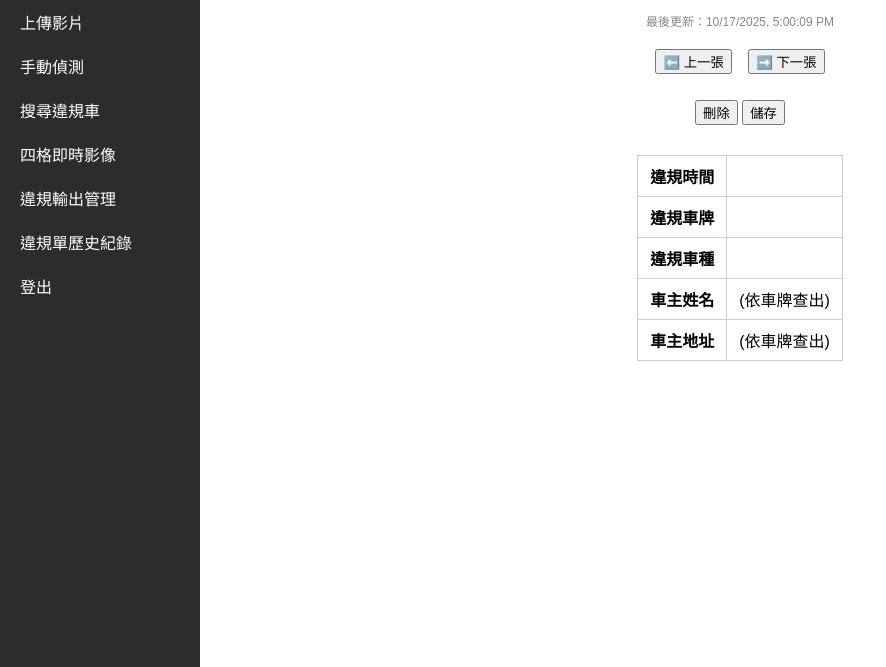
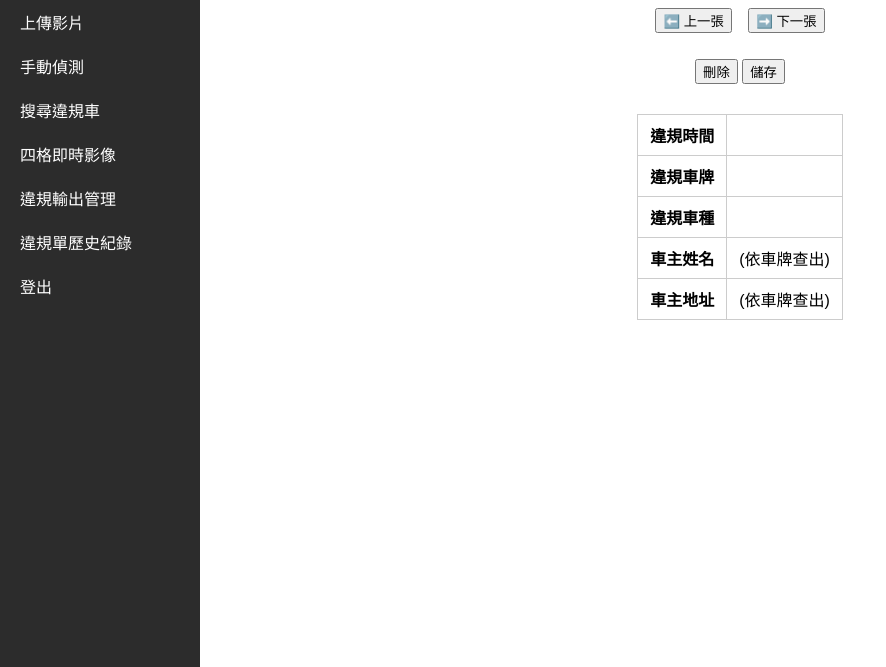
Before and after one commit to Kiki768/Four-frame_real-time_image, a CodeIgniter 4 app: the page made by Real-Time-Detection-of-Traffic-Violation-main/RT_DTV_website/app/Views/violation/index.php in a window 1280 px wide. Shown: the part 133-800 px from the top of the page, without its empty margins (0-886 px from the left). Run offline with PHP 8.4 and a stand-in for CodeIgniter, Linux system fonts and the light colour scheme; the template is opened without the code that fills it: most values are stand-ins (such as "Sample title", 1, 10 or a date in 2020); data that the repository does not hold is empty; some libraries are stand-ins or nearby versions.

Commit message:
違規頁面修改

```diff
--- a/Real-Time-Detection-of-Traffic-Violation-main/RT_DTV_website/app/Views/violation/index.php
+++ b/Real-Time-Detection-of-Traffic-Violation-main/RT_DTV_website/app/Views/violation/index.php
@@ -37,7 +37,7 @@ img { max-width: 800px; height: auto; }
         </p>
     </div>
 
-    <p id="lastUpdatedTime" class="muted"></p>
+    <!-- <p id="lastUpdatedTime" class="muted"></p> -->
 
     <div class="controls">
         <button id="prevBtn">⬅️ 上一張</button>
@@ -81,7 +81,7 @@ img { max-width: 800px; height: auto; }
   const imgEl    = document.getElementById('violationImage');
   const noMsgEl  = document.getElementById('noViolationMsg');
   const details  = document.getElementById('violationDetails');
-  const lastTime = document.getElementById('lastUpdatedTime');
+//   const lastTime = document.getElementById('lastUpdatedTime');
 
   const timeEl   = document.getElementById('violationTime');
   const plateEl  = document.getElementById('licensePlate');
@@ -133,7 +133,7 @@ img { max-width: 800px; height: auto; }
         noMsgEl.style.display = 'none';
         imgEl.style.display = 'inline-block';
 
-        lastTime.textContent = '最後更新：' + new Date().toLocaleString();
+        // lastTime.textContent = '最後更新：' + new Date().toLocaleString();
         setControlsEnabled(true);           // 有資料：啟用按鈕
     }
     //在沒有違規圖片時不要有按鈕
```
